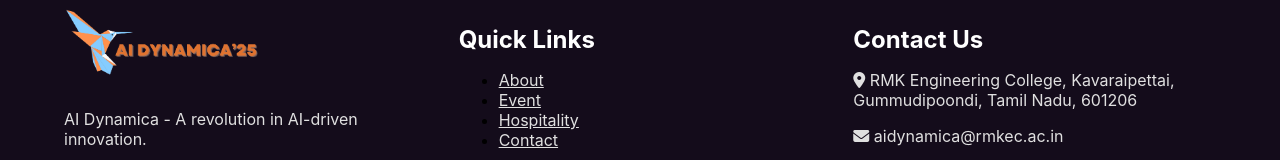
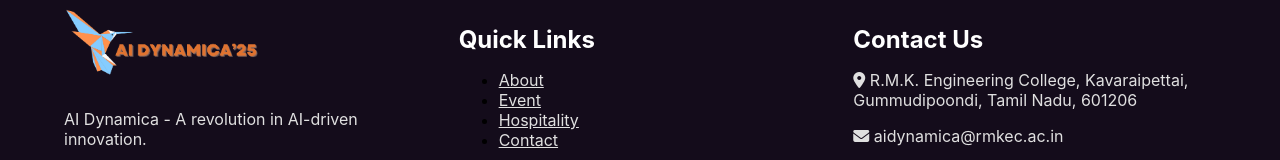
Before and after one commit to mohan22029/SYMPOSIYUM, a React (Create React App) app: page /home in a window 1280 px wide. Shown: the part 3903-4063 px from the top of the page. Built offline with nearby package versions, Linux system fonts and the light colour scheme.

Commit message:
Update footer.js

```diff
--- a/src/Components/footer.js
+++ b/src/Components/footer.js
@@ -36,7 +36,7 @@ const Footer = () => {
 
             <div className="col-span-3">
               <h2>Contact Us</h2>
-              <p><i className="fa-solid fa-location-dot"></i> RMK Engineering College, Kavaraipettai, Gummudipoondi, Tamil Nadu, 601206</p>
+              <p><i className="fa-solid fa-location-dot"></i> R.M.K. Engineering College, Kavaraipettai, Gummudipoondi, Tamil Nadu, 601206</p>
               <p><i className="fa-solid fa-envelope"></i> aidynamica@rmkec.ac.in</p>
               <p><i className="fa-solid fa-phone-volume"></i> +91 93611 18410 </p>
             </div>
```
